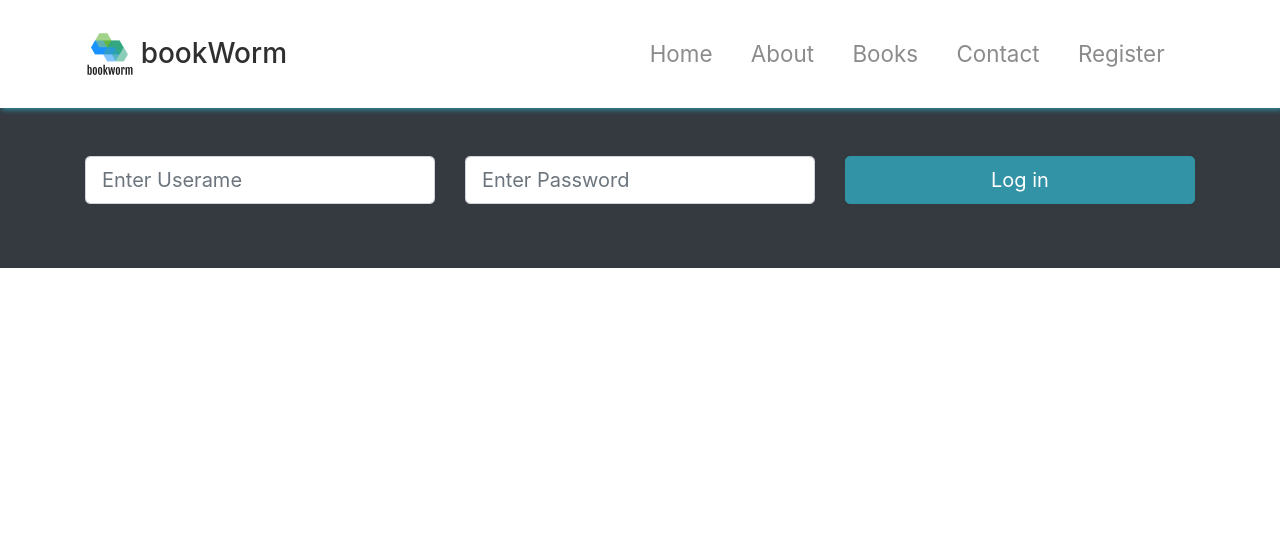
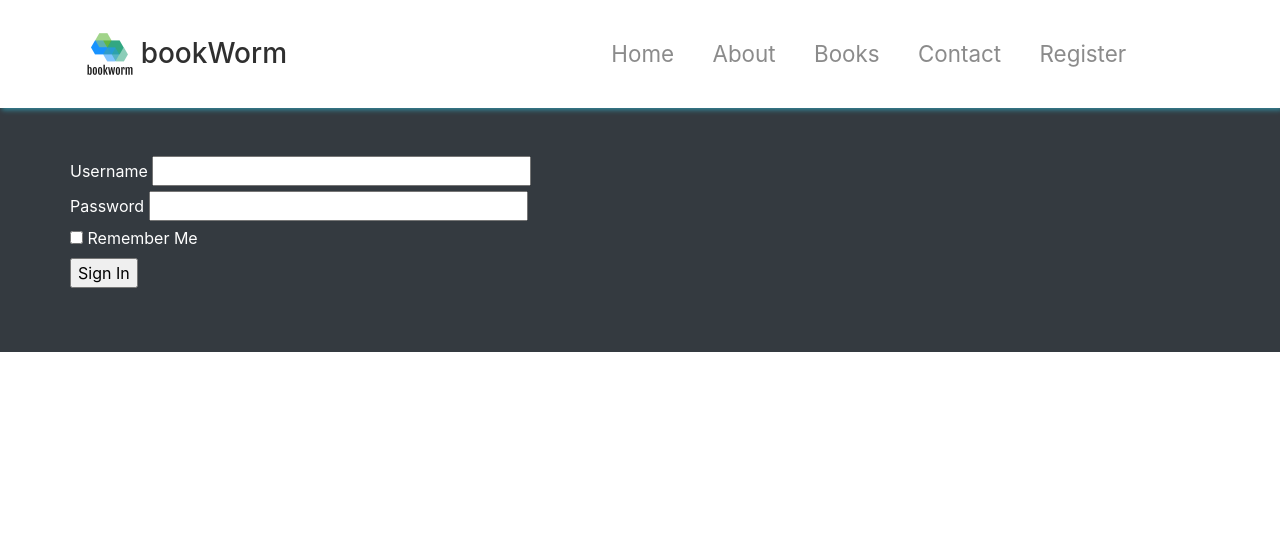
Before and after one commit to Zidane33/BookWorm-backend, a Flask app: template app/templates/login.html in a window 1280 px wide. Shown: the top 544 px of the page. Run offline with Flask 2, Linux system fonts and the light colour scheme; the template is opened without the code that fills it: values that come from a table or form of the project are taken from there, others are empty; tables that the repository leaves empty hold one stand-in row (values such as "Sample post").

Commit message:
added login and logout functions

```diff
--- a/app/__init__.py
+++ b/app/__init__.py
@@ -1,7 +1,9 @@
 from flask import Flask
 from flask_sqlalchemy import SQLAlchemy
+from flask_login import LoginManager
 
 app = Flask(__name__)
+login = LoginManager(app)
 
 # database config
 app.config['SECRET_KEY'] = '1234'
--- a/app/forms.py
+++ b/app/forms.py
@@ -1,5 +1,5 @@
 from flask_wtf import FlaskForm
-from wtforms import StringField, PasswordField, SubmitField
+from wtforms import StringField, PasswordField, SubmitField, BooleanField
 from wtforms.validators import DataRequired, EqualTo, ValidationError, Email
 from .model import User
 
@@ -20,3 +20,10 @@ class RegisterForm(FlaskForm):
         user = User.query.filter_by(email=email.data).first()
         if user is not None:
             raise ValidationError('Please use a different email address.')
+
+
+class LoginForm(FlaskForm):
+    username = StringField('Username', validators=[DataRequired()])
+    password = PasswordField('Password', validators=[DataRequired()])
+    remember_me = BooleanField('Remember Me')
+    submit = SubmitField('Sign In')
--- a/app/routes.py
+++ b/app/routes.py
@@ -1,7 +1,10 @@
-from flask import session, render_template, request, flash
+from flask import session, render_template, flash, redirect, url_for
 from flask_session import Session
-from .forms import RegisterForm
+from flask_login import current_user, login_user, logout_user
+from .forms import RegisterForm, LoginForm
 from app import app, db
+from .model import User
+
 
 # Configure session to use filesystem
 app.config["SESSION_PERMANENT"] = False
@@ -17,26 +20,25 @@ def index():
         return render_template('logged.html')
 
 
-@app.route('/login', methods=['POST'])
-def do_admin_login():
-    if request.method == "POST":
-        if request.form['password'] == 'password' and request.form['username'] == 'admin':
-            session['logged_in'] = True
-            return render_template('logged.html')
-        elif db.session.query(request.form['password']) and db.session.query(request.form['username']):
-            session['logged_in'] = True
-            flash('CONGRATS YOU LOGGED IN')
-        else:
-            flash('wrong password')
-    return index()
+@app.route('/login', methods=['POST', 'GET'])
+def login():
+    if current_user.is_authenticated:
+        return redirect(url_for('index'))
+    form = LoginForm()
+    if form.validate_on_submit():
+        user = User.query.filter_by(username=form.username.data).first()
+        if user is None or not user.check_password(form.password.data):
+            flash('Invalid Username or Password')
+            return redirect(url_for('login'))
+        login_user(user, remember=form.remember_me.data)
+        return render_template('logged.html')
+    return render_template('login.html', form=form)
 
 
-@app.route('/logout', methods=['POST'])
+@app.route('/logout', methods=['POST', 'GET'])
 def logout():
-    if request.method == 'POST':
-        if request.form['logout'] == 'logout':
-            session['logged_in'] = False
-            return index()
+    logout_user()
+    return index()
 
 
 @app.route('/register', methods=['POST', 'GET'])
--- a/app/templates/home.html
+++ b/app/templates/home.html
@@ -42,7 +42,9 @@
             <li class="nav-item">
               <a href="{{ url_for('register') }}" class="nav-link">Register</a>
             </li>
-
+            <li class="nav-item">
+                <a href="{{ url_for('logout') }}" class="nav-link">Logout</a>
+            </li>
           </ul>
         </div>
       </div>
--- a/app/templates/layout.html
+++ b/app/templates/layout.html
@@ -42,6 +42,9 @@
         <li class="nav-item">
           <a href="{{ url_for('register') }}" class="nav-link">Register</a>
         </li>
+        <li class="nav-item">
+          <a href="{{ url_for('logout') }}" class="nav-link"></a>
+        </li>
       </ul>
     </div>
   </div>
--- a/app/templates/login.html
+++ b/app/templates/login.html
@@ -1,48 +1,29 @@
 {% extends 'layout.html' %}
-
-<link rel="stylesheet" href="../static/css/style.css" />
 
 {% block content %}
 
-{% if session['logged_in'] %}
-
-You're logged in already!
-
-{% else %}
-<!-- <form action="/login" method="POST">
-        <input type="username" name="username" placeholder="Username">
-        <input type="password" name="password" placeholder="Password">
-        <input type="submit" value="Log in">
-    </form> -->
 <section id="newsletter" class="bg-dark text-white py-5">
   <div class="container">
-    <form action="/login" method="POST" class="row">
-        <div class="col-md-4">
-          <input
-            type="text"
-            name="username"
-            class="form-control form-control-lg mb-resp"
-            placeholder="Enter Userame"
-          />
+      <div class="row">
+      <form action="/login" method="POST" class="form-group" novalidate>
+        {{ form.hidden_tag() }}
+        <div>
+          {{ form.username.label }}
+          {{ form.username(size=32)}}
         </div>
-        <div class="col-md-4">
-          <input
-            type="password"
-            name="password"
-            class="form-control form-control-lg mb-resp"
-            placeholder="Enter Password"
-          />
+        <div>
+          {{ form.password.label }}
+          {{ form.password(size=32) }}<br>
         </div>
-        <div class="col-md-4">
-          <button class="btn btn-primary btn-lg btn-block">
-            <i class="fas fa-envelope-open-o"></i>
-            Log in
-          </button>
+        <div>
+          {{ form.remember_me() }} {{ form.remember_me.label }}
         </div>
-    </form>
+        <div>
+            {{ form.submit() }}
+        </div>
+      </form>
+    </div>
   </div>
 </section>
 
-{% endif %}
-
 {% endblock %}
```
Also changed, not shown: app/model.py (+11 -5 lines).
